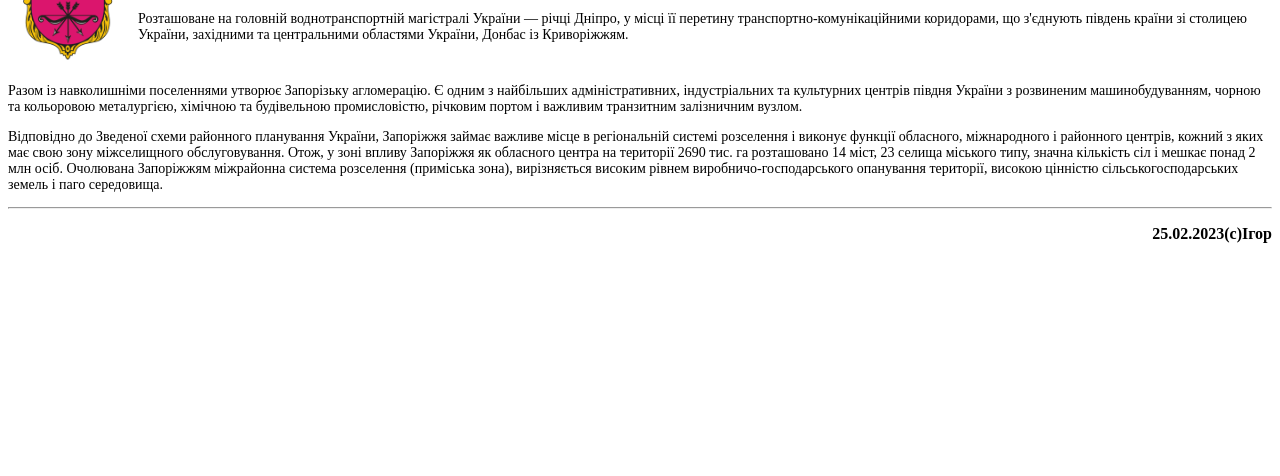
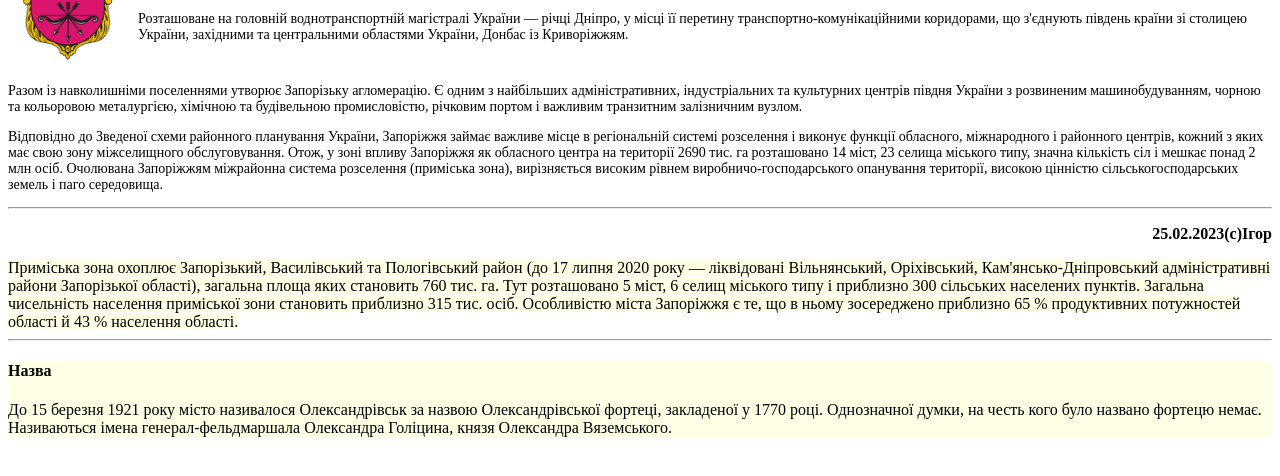
Before and after one commit to Ihor-Ruban/wikiPage, a plain HTML site: page index.html in a window 1280 px wide. Shown: the part 208-684 px from the top of the page. Drawn offline with Linux system fonts and the light colour scheme.

Commit message:
inline and block element

```diff
--- a/index.html
+++ b/index.html
@@ -3,7 +3,7 @@
 <head>
 	<meta lang="ua">
 	<meta charset="UTF-8">
-	<title>Україна - Вікіпедія</title>
+	<title>Україна - Запоріжжя</title>
 	<link rel="stylesheet" href="./styles/main.css">
 </head>
 <body>
@@ -99,5 +99,14 @@
 	<p align="right">
 		<b>25.02.2023(c)Ігор</b>
 	</p>
+	<span class="inline-test">
+		Приміська зона охоплює Запорізький, Василівський та Пологівський район (до 17 липня 2020 року — ліквідовані Вільнянський, Оріхівський, Кам'янсько-Дніпровський адміністративні райони Запорізької області), загальна площа яких становить 760 тис. га. Тут розташовано 5 міст, 6 селищ міського типу і приблизно 300 сільських населених пунктів. Загальна чисельність населення приміської зони становить приблизно 315 тис. осіб.
+		Особливістю міста Запоріжжя є те, що в ньому зосереджено приблизно 65 % продуктивних потужностей області й 43 % населення області.
+	</span>
+	<hr>
+	<div class="block-test">
+		<h4>Назва</h4>
+		До 15 березня 1921 року місто називалося Олександрівськ за назвою Олександрівської фортеці, закладеної у 1770 році. Однозначної думки, на честь кого було названо фортецю немає. Називаються імена генерал-фельдмаршала Олександра Голіцина, князя Олександра Вяземського.
+	</div>
 </body>
 </html>
--- a/styles/main.css
+++ b/styles/main.css
@@ -17,3 +17,13 @@
 	float: left; /* Выравниваем по левому краю */
 	margin: 10px 10px 10px 0; /* Настраиваем отступы вокруг картинки */
 }
+
+/* строковий елемент  */
+.inline-test {
+	background-color: #ffffe6;
+}
+
+/* блоковий елемент */
+.block-test {
+		background-color: #ffffe6;
+}
```
